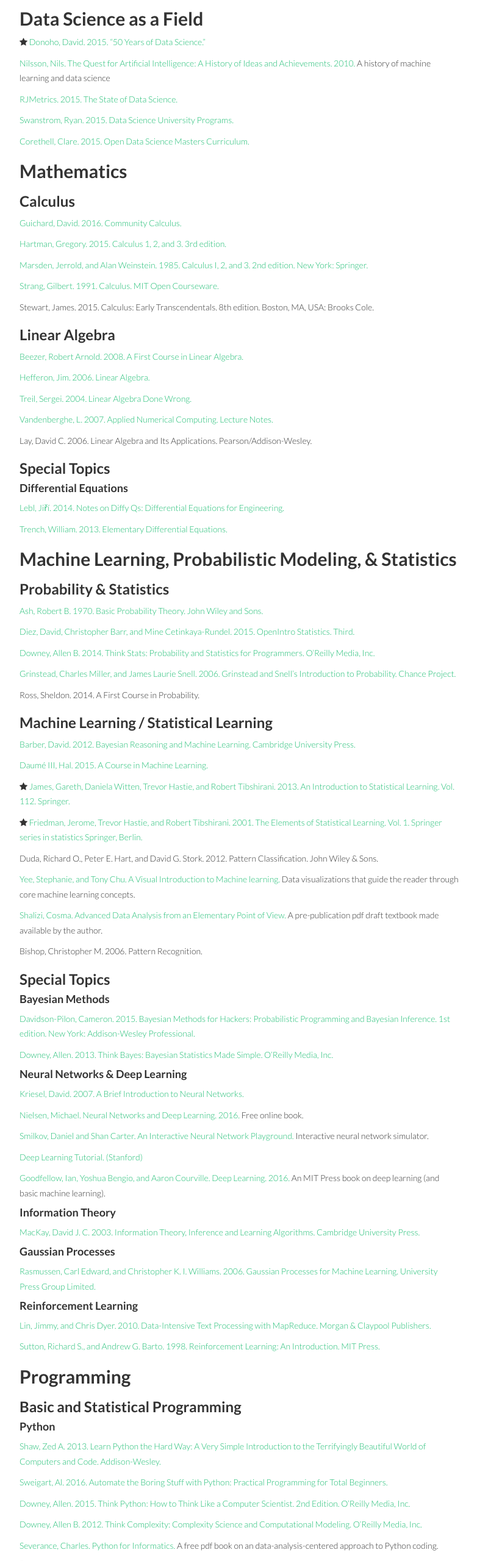
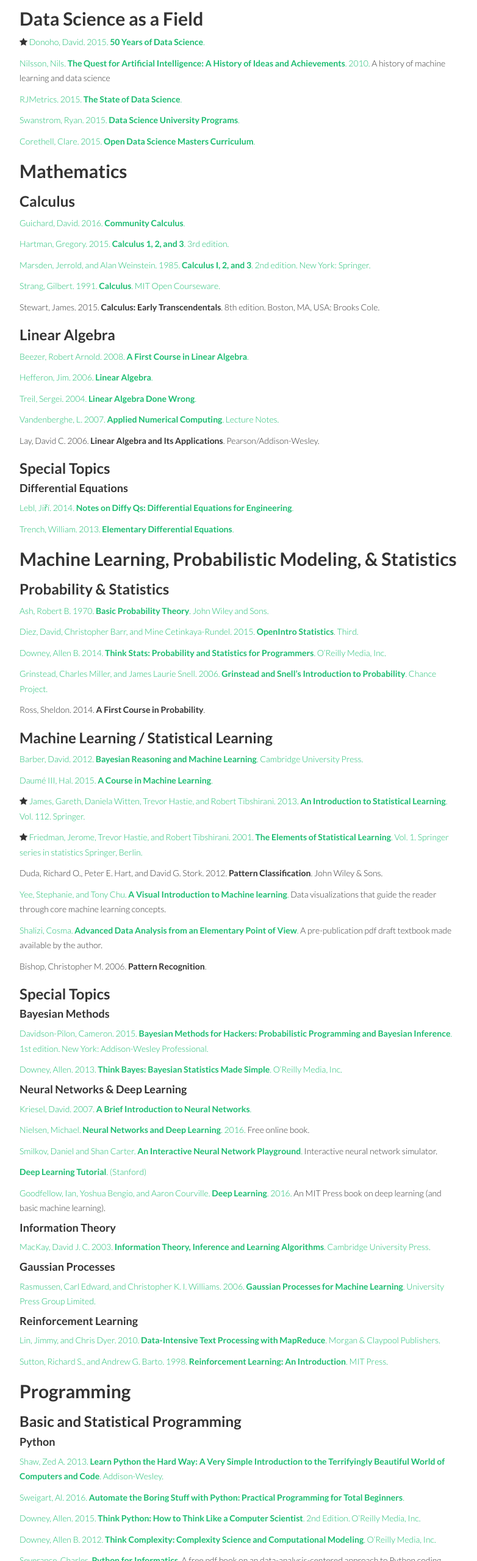
Before and after one commit to kylebradbury/website, a plain HTML site: page datascience.html in a window 1280 px wide. Shown: the part 2098-4658 px from the top of the page at 61% size, without its empty margins (248-1030 px from the left). Drawn offline with nearby package versions, Linux system fonts and the light colour scheme.

Commit message:
stylized book titles

```diff
--- a/datascience.html
+++ b/datascience.html
@@ -156,116 +156,116 @@
 
             <!-- Data Science as a Field -->
             <h2>Data Science as a Field</h2>
-            <p><i class="fa fa-star favorite" aria-hidden="true"></i> <a href="http://talhaoz.com/wp-content/uploads/2015/10/50YearsDataScience.pdf" target="_blank">Donoho, David. 2015. “50 Years of Data Science.”</a></p>
-            <p><a href="http://ai.stanford.edu/~nilsson/QAI/qai.pdf" target="_blank">Nilsson, Nils. The Quest for Artificial Intelligence: A History of Ideas and Achievements. 2010.</a> A history of machine learning and data science</p>
-            <p><a href="https://rjmetrics.com/resources/reports/the-state-of-data-science/" target="_blank">RJMetrics. 2015. The State of Data Science.</a></p>
-            <p><a href="http://data-science-university-programs.silk.co/" target="_blank">Swanstrom, Ryan. 2015. Data Science University Programs.</a></p>
-            <p><a href="http://datasciencemasters.org/" target="_blank">Corethell, Clare. 2015. Open Data Science Masters Curriculum.</a></p>
+            <p><i class="fa fa-star favorite" aria-hidden="true"></i> <a href="http://talhaoz.com/wp-content/uploads/2015/10/50YearsDataScience.pdf" target="_blank">Donoho, David. 2015. <span class="booktitle">50 Years of Data Science</span>.</a></p>
+            <p><a href="http://ai.stanford.edu/~nilsson/QAI/qai.pdf" target="_blank">Nilsson, Nils. <span class="booktitle">The Quest for Artificial Intelligence: A History of Ideas and Achievements</span>. 2010.</a> A history of machine learning and data science</p>
+            <p><a href="https://rjmetrics.com/resources/reports/the-state-of-data-science/" target="_blank">RJMetrics. 2015. <span class="booktitle">The State of Data Science</span>.</a></p>
+            <p><a href="http://data-science-university-programs.silk.co/" target="_blank">Swanstrom, Ryan. 2015. <span class="booktitle">Data Science University Programs</span>.</a></p>
+            <p><a href="http://datasciencemasters.org/" target="_blank">Corethell, Clare. 2015. <span class="booktitle">Open Data Science Masters Curriculum</span>.</a></p>
 
             <!-- Mathematics -->
             <h2>Mathematics</h2>
             <h3>Calculus</h3>
-            <p><a href="http://communitycalculus.org/" target="_blank">Guichard, David. 2016. Community Calculus.</a></p>
-            <p><a href="http://www.apexcalculus.com/downloads/" target="_blank">Hartman, Gregory. 2015. Calculus 1, 2, and 3. 3rd edition.</a></p>
-            <p><a href="http://www.cds.caltech.edu/~marsden/volume/Calculus/" target="_blank">Marsden, Jerrold, and Alan Weinstein. 1985. Calculus I, 2, and 3. 2nd edition. New York: Springer.</a></p>
-            <p><a href="http://ocw.mit.edu/resources/res-18-001-calculus-online-textbook-spring-2005/textbook/" target="_blank">Strang, Gilbert. 1991. Calculus. MIT Open Courseware.</a></p>
-            <p>Stewart, James. 2015. Calculus: Early Transcendentals. 8th edition. Boston, MA, USA: Brooks Cole.</p>
+            <p><a href="http://communitycalculus.org/" target="_blank">Guichard, David. 2016. <span class="booktitle">Community Calculus</span>.</a></p>
+            <p><a href="http://www.apexcalculus.com/downloads/" target="_blank">Hartman, Gregory. 2015. <span class="booktitle">Calculus 1, 2, and 3</span>. 3rd edition.</a></p>
+            <p><a href="http://www.cds.caltech.edu/~marsden/volume/Calculus/" target="_blank">Marsden, Jerrold, and Alan Weinstein. 1985. <span class="booktitle">Calculus I, 2, and 3</span>. 2nd edition. New York: Springer.</a></p>
+            <p><a href="http://ocw.mit.edu/resources/res-18-001-calculus-online-textbook-spring-2005/textbook/" target="_blank">Strang, Gilbert. 1991. <span class="booktitle">Calculus</span>. MIT Open Courseware.</a></p>
+            <p>Stewart, James. 2015. <span class="booktitle">Calculus: Early Transcendentals</span>. 8th edition. Boston, MA, USA: Brooks Cole.</p>
             <h3>Linear Algebra</h3>
-            <p><a href="http://linear.ups.edu/download/fcla-3.50-tablet.pdf" target="_blank">Beezer, Robert Arnold. 2008. A First Course in Linear Algebra.</a></p>
-            <p><a href="http://joshua.smcvt.edu/linearalgebra/book.pdf" target="_blank">Hefferon, Jim. 2006. Linear Algebra.</a></p>
-            <p><a href="http://www.math.brown.edu/~treil/papers/LADW/LADW-2014-09.pdf" target="_blank">Treil, Sergei. 2004. Linear Algebra Done Wrong.</a></p>
-            <p><a href="http://www.seas.ucla.edu/~vandenbe/103/reader.pdf" target="_blank">Vandenberghe, L. 2007. Applied Numerical Computing. Lecture Notes.</a></p>
-            <p>Lay, David C. 2006. Linear Algebra and Its Applications. Pearson/Addison-Wesley.</p>
+            <p><a href="http://linear.ups.edu/download/fcla-3.50-tablet.pdf" target="_blank">Beezer, Robert Arnold. 2008. <span class="booktitle">A First Course in Linear Algebra</span>.</a></p>
+            <p><a href="http://joshua.smcvt.edu/linearalgebra/book.pdf" target="_blank">Hefferon, Jim. 2006. <span class="booktitle">Linear Algebra</span>.</a></p>
+            <p><a href="http://www.math.brown.edu/~treil/papers/LADW/LADW-2014-09.pdf" target="_blank">Treil, Sergei. 2004. <span class="booktitle">Linear Algebra Done Wrong</span>.</a></p>
+            <p><a href="http://www.seas.ucla.edu/~vandenbe/103/reader.pdf" target="_blank">Vandenberghe, L. 2007. <span class="booktitle">Applied Numerical Computing</span>. Lecture Notes.</a></p>
+            <p>Lay, David C. 2006. <span class="booktitle">Linear Algebra and Its Applications</span>. Pearson/Addison-Wesley.</p>
 
             <!-- Special Topics -->
             <h3>Special Topics</h3>
             <h4>Differential Equations</h4>
-            <p><a href="http://www.jirka.org/diffyqs/htmlver/diffyqs.html" target="_blank">Lebl, Jiří. 2014. Notes on Diffy Qs: Differential Equations for Engineering.</a></p>
-            <p><a href="http://digitalcommons.trinity.edu/mono/8/" target="_blank">Trench, William. 2013. Elementary Differential Equations.</a></p>
+            <p><a href="http://www.jirka.org/diffyqs/htmlver/diffyqs.html" target="_blank">Lebl, Jiří. 2014. <span class="booktitle">Notes on Diffy Qs: Differential Equations for Engineering</span>.</a></p>
+            <p><a href="http://digitalcommons.trinity.edu/mono/8/" target="_blank">Trench, William. 2013. <span class="booktitle">Elementary Differential Equations</span>.</a></p>
 
             <!-- Machine Learning, Probabilistic Modeling, & Statistics -->
             <h2>Machine Learning, Probabilistic Modeling, &amp; Statistics</h2>
             <h3>Probability &amp; Statistics</h3>
-            <p><a href="http://www.math.uiuc.edu/~r-ash/BPT/BPT.pdf" target="_blank">Ash, Robert B. 1970. Basic Probability Theory. John Wiley and Sons.</a></p>
-            <p><a href="https://www.openintro.org/stat/textbook.php?stat_book=reset" target="_blank">Diez, David, Christopher Barr, and Mine Cetinkaya-Rundel. 2015. OpenIntro Statistics. Third.</a></p>
-            <p><a href="http://greenteapress.com/thinkstats2/index.html" target="_blank">Downey, Allen B. 2014. Think Stats: Probability and Statistics for Programmers.  O’Reilly Media, Inc.</a></p>
-            <p><a href="https://math.dartmouth.edu/~prob/prob/prob.pdf" target="_blank">Grinstead, Charles Miller, and James Laurie Snell. 2006. Grinstead and Snell’s Introduction to Probability. Chance Project.</a></p>
-            <p>Ross, Sheldon. 2014. A First Course in Probability.</p>
+            <p><a href="http://www.math.uiuc.edu/~r-ash/BPT/BPT.pdf" target="_blank">Ash, Robert B. 1970. <span class="booktitle">Basic Probability Theory</span>. John Wiley and Sons.</a></p>
+            <p><a href="https://www.openintro.org/stat/textbook.php?stat_book=reset" target="_blank">Diez, David, Christopher Barr, and Mine Cetinkaya-Rundel. 2015. <span class="booktitle">OpenIntro Statistics</span>. Third.</a></p>
+            <p><a href="http://greenteapress.com/thinkstats2/index.html" target="_blank">Downey, Allen B. 2014. <span class="booktitle">Think Stats: Probability and Statistics for Programmers</span>.  O’Reilly Media, Inc.</a></p>
+            <p><a href="https://math.dartmouth.edu/~prob/prob/prob.pdf" target="_blank">Grinstead, Charles Miller, and James Laurie Snell. 2006. <span class="booktitle">Grinstead and Snell’s Introduction to Probability</span>. Chance Project.</a></p>
+            <p>Ross, Sheldon. 2014. <span class="booktitle">A First Course in Probability</span>.</p>
             <h3>Machine Learning / Statistical Learning</h3>
-            <p><a href="http://www.cs.ucl.ac.uk/staff/d.barber/brml/" target="_blank">Barber, David. 2012. Bayesian Reasoning and Machine Learning. Cambridge University Press.</a></p>
-            <p><a href="http://ciml.info/" target="_blank">Daumé III, Hal. 2015. A Course in Machine Learning.</a></p>
-            <p><i class="fa fa-star favorite" aria-hidden="true"></i> <a href="http://www-bcf.usc.edu/~gareth/ISL/" target="_blank">James, Gareth, Daniela Witten, Trevor Hastie, and Robert Tibshirani. 2013. An Introduction to Statistical Learning. Vol. 112. Springer.</a></p>
-            <p><i class="fa fa-star favorite" aria-hidden="true"></i> <a href="http://statweb.stanford.edu/~tibs/ElemStatLearn/" target="_blank">Friedman, Jerome, Trevor Hastie, and Robert Tibshirani. 2001. The Elements of Statistical Learning. Vol. 1. Springer series in statistics Springer, Berlin.</a></p>
-            <p>Duda, Richard O., Peter E. Hart, and David G. Stork. 2012. Pattern Classification. John Wiley &amp; Sons.</p>
-            <p><a href="http://www.r2d3.us/" target="_blank">Yee, Stephanie, and Tony Chu. A Visual Introduction to Machine learning.</a> Data visualizations that guide the reader through core machine learning concepts.</p>
-            <p><a href="http://www.stat.cmu.edu/~cshalizi/ADAfaEPoV/" target="_blank">Shalizi, Cosma. Advanced Data Analysis from an Elementary Point of View.</a> A pre-publication pdf draft textbook made available by the author.</p>
-            <p>Bishop, Christopher M. 2006. Pattern Recognition.</p>
+            <p><a href="http://www.cs.ucl.ac.uk/staff/d.barber/brml/" target="_blank">Barber, David. 2012. <span class="booktitle">Bayesian Reasoning and Machine Learning</span>. Cambridge University Press.</a></p>
+            <p><a href="http://ciml.info/" target="_blank">Daumé III, Hal. 2015. <span class="booktitle">A Course in Machine Learning</span>.</a></p>
+            <p><i class="fa fa-star favorite" aria-hidden="true"></i> <a href="http://www-bcf.usc.edu/~gareth/ISL/" target="_blank">James, Gareth, Daniela Witten, Trevor Hastie, and Robert Tibshirani. 2013. <span class="booktitle">An Introduction to Statistical Learning</span>. Vol. 112. Springer.</a></p>
+            <p><i class="fa fa-star favorite" aria-hidden="true"></i> <a href="http://statweb.stanford.edu/~tibs/ElemStatLearn/" target="_blank">Friedman, Jerome, Trevor Hastie, and Robert Tibshirani. 2001. <span class="booktitle">The Elements of Statistical Learning</span>. Vol. 1. Springer series in statistics Springer, Berlin.</a></p>
+            <p>Duda, Richard O., Peter E. Hart, and David G. Stork. 2012. <span class="booktitle">Pattern Classification</span>. John Wiley &amp; Sons.</p>
+            <p><a href="http://www.r2d3.us/" target="_blank">Yee, Stephanie, and Tony Chu. <span class="booktitle">A Visual Introduction to Machine learning</span>.</a> Data visualizations that guide the reader through core machine learning concepts.</p>
+            <p><a href="http://www.stat.cmu.edu/~cshalizi/ADAfaEPoV/" target="_blank">Shalizi, Cosma. <span class="booktitle">Advanced Data Analysis from an Elementary Point of View</span>.</a> A pre-publication pdf draft textbook made available by the author.</p>
+            <p>Bishop, Christopher M. 2006. <span class="booktitle">Pattern Recognition</span>.</p>
 
             <!-- Special Topics -->
             <h3>Special Topics</h3>
 
             <h4>Bayesian Methods</h4>
-            <p><a href="http://camdavidsonpilon.github.io/Probabilistic-Programming-and-Bayesian-Methods-for-Hackers/" target="_blank">Davidson-Pilon, Cameron. 2015. Bayesian Methods for Hackers: Probabilistic Programming and Bayesian Inference. 1st edition. New York: Addison-Wesley Professional.</a></p>
-            <p><a href="http://greenteapress.com/wp/think-bayes/" target="_blank">Downey, Allen. 2013. Think Bayes: Bayesian Statistics Made Simple. O’Reilly Media, Inc.</a></p>
+            <p><a href="http://camdavidsonpilon.github.io/Probabilistic-Programming-and-Bayesian-Methods-for-Hackers/" target="_blank">Davidson-Pilon, Cameron. 2015. <span class="booktitle">Bayesian Methods for Hackers: Probabilistic Programming and Bayesian Inference</span>. 1st edition. New York: Addison-Wesley Professional.</a></p>
+            <p><a href="http://greenteapress.com/wp/think-bayes/" target="_blank">Downey, Allen. 2013. <span class="booktitle">Think Bayes: Bayesian Statistics Made Simple</span>. O’Reilly Media, Inc.</a></p>
 
             <h4>Neural Networks &amp; Deep Learning</h4>
-            <p><a href="http://www.dkriesel.com/en/science/neural_networks" target="_blank">Kriesel, David. 2007. A Brief Introduction to Neural Networks.</a></p>
-            <p><a href="http://neuralnetworksanddeeplearning.com/" target="_blank">Nielsen, Michael. Neural Networks and Deep Learning. 2016.</a> Free online book.</p>
-            <p><a href="http://playground.tensorflow.org/" target="_blank">Smilkov, Daniel and Shan Carter. An Interactive Neural Network Playground.</a> Interactive neural network simulator.</p>
-            <p><a href="http://ufldl.stanford.edu/tutorial/" target="_blank">Deep Learning Tutorial. (Stanford)</a></p>
-            <p><a href="http://www.deeplearningbook.org/" target="_blank">Goodfellow, Ian, Yoshua Bengio, and Aaron Courville. Deep Learning. 2016.</a> An MIT Press book on deep learning (and basic machine learning).</p>
+            <p><a href="http://www.dkriesel.com/en/science/neural_networks" target="_blank">Kriesel, David. 2007. <span class="booktitle">A Brief Introduction to Neural Networks</span>.</a></p>
+            <p><a href="http://neuralnetworksanddeeplearning.com/" target="_blank">Nielsen, Michael. <span class="booktitle">Neural Networks and Deep Learning</span>. 2016.</a> Free online book.</p>
+            <p><a href="http://playground.tensorflow.org/" target="_blank">Smilkov, Daniel and Shan Carter. <span class="booktitle">An Interactive Neural Network Playground</span>.</a> Interactive neural network simulator.</p>
+            <p><a href="http://ufldl.stanford.edu/tutorial/" target="_blank"><span class="booktitle">Deep Learning Tutorial</span>. (Stanford)</a></p>
+            <p><a href="http://www.deeplearningbook.org/" target="_blank">Goodfellow, Ian, Yoshua Bengio, and Aaron Courville. <span class="booktitle">Deep Learning</span>. 2016.</a> An MIT Press book on deep learning (and basic machine learning).</p>
 
             <h4>Information Theory</h4>
-            <p><a href="http://www.inference.phy.cam.ac.uk/mackay/itila/book.html" target="_blank">MacKay, David J. C. 2003. Information Theory, Inference and Learning Algorithms. Cambridge University Press.</a></p>
+            <p><a href="http://www.inference.phy.cam.ac.uk/mackay/itila/book.html" target="_blank">MacKay, David J. C. 2003. <span class="booktitle">Information Theory, Inference and Learning Algorithms</span>. Cambridge University Press.</a></p>
 
             <h4>Gaussian Processes</h4>
-            <p><a href="http://www.gaussianprocess.org/gpml/chapters/" target="_blank">Rasmussen, Carl Edward, and Christopher K. I. Williams. 2006. Gaussian Processes for Machine Learning. University Press Group Limited.</a></p>
+            <p><a href="http://www.gaussianprocess.org/gpml/chapters/" target="_blank">Rasmussen, Carl Edward, and Christopher K. I. Williams. 2006. <span class="booktitle">Gaussian Processes for Machine Learning</span>. University Press Group Limited.</a></p>
 
             <h4>Reinforcement Learning</h4>
-            <p><a href="https://lintool.github.io/MapReduceAlgorithms/" target="_blank">Lin, Jimmy, and Chris Dyer. 2010. Data-Intensive Text Processing with MapReduce. Morgan &amp; Claypool Publishers.</a></p>
-            <p><a href="http://webdocs.cs.ualberta.ca/~sutton/book/ebook/" target="_blank">Sutton, Richard S., and Andrew G. Barto. 1998. Reinforcement Learning: An Introduction. MIT Press.</a></p>
+            <p><a href="https://lintool.github.io/MapReduceAlgorithms/" target="_blank">Lin, Jimmy, and Chris Dyer. 2010. <span class="booktitle">Data-Intensive Text Processing with MapReduce</span>. Morgan &amp; Claypool Publishers.</a></p>
+            <p><a href="http://webdocs.cs.ualberta.ca/~sutton/book/ebook/" target="_blank">Sutton, Richard S., and Andrew G. Barto. 1998. <span class="booktitle">Reinforcement Learning: An Introduction</span>. MIT Press.</a></p>
 
             <!-- Programming -->
             <h2>Programming</h2>
             <h3>Basic and Statistical Programming</h3>
             <h4>Python</h4>
-            <p><a href="http://learnpythonthehardway.org/book/" target="_blank">Shaw, Zed A. 2013. Learn Python the Hard Way: A Very Simple Introduction to the Terrifyingly Beautiful World of Computers and Code. Addison-Wesley.</a></p>
-            <p><a href="https://automatetheboringstuff.com/" target="_blank">Sweigart, Al. 2016. Automate the Boring Stuff with Python: Practical Programming for Total Beginners.</a></p>
-            <p><a href="http://greenteapress.com/wp/think-python-2e/" target="_blank">Downey, Allen. 2015. Think Python: How to Think Like a Computer Scientist. 2nd Edition. O’Reilly Media, Inc.</a></p>
-            <p><a href="http://greenteapress.com/complexity/index.html" target="_blank">Downey, Allen B. 2012. Think Complexity: Complexity Science and Computational Modeling.  O’Reilly Media, Inc.</a></p>
-            <p><a href="http://www.pythonlearn.com/book.php" target="_blank">Severance, Charles. Python for Informatics.</a> A free pdf book on an data-analysis-centered approach to Python coding.</p>
+            <p><a href="http://learnpythonthehardway.org/book/" target="_blank">Shaw, Zed A. 2013. <span class="booktitle">Learn Python the Hard Way: A Very Simple Introduction to the Terrifyingly Beautiful World of Computers and Code</span>. Addison-Wesley.</a></p>
+            <p><a href="https://automatetheboringstuff.com/" target="_blank">Sweigart, Al. 2016. <span class="booktitle">Automate the Boring Stuff with Python: Practical Programming for Total Beginners</span>.</a></p>
+            <p><a href="http://greenteapress.com/wp/think-python-2e/" target="_blank">Downey, Allen. 2015. <span class="booktitle">Think Python: How to Think Like a Computer Scientist</span>. 2nd Edition. O’Reilly Media, Inc.</a></p>
+            <p><a href="http://greenteapress.com/complexity/index.html" target="_blank">Downey, Allen B. 2012. <span class="booktitle">Think Complexity: Complexity Science and Computational Modeling</span>.  O’Reilly Media, Inc.</a></p>
+            <p><a href="http://www.pythonlearn.com/book.php" target="_blank">Severance, Charles. <span class="booktitle">Python for Informatics</span>.</a> A free pdf book on an data-analysis-centered approach to Python coding.</p>
             <h4>R</h4>
-            <p><a href="http://adv-r.had.co.nz/">Wickham, Hadley. Advanced R.</a> An online textbook based on a popular print book on R.</p>
-            <p><a href="http://health.adelaide.edu.au/psychology/ccs/teaching/lsr/" target="_blank">Navarro, Daniel. 2015. Learning Statistics with R: A Tutorial for Psychology Students and Other Beginners (version 0.5).</a></p>
+            <p><a href="http://adv-r.had.co.nz/">Wickham, Hadley. <span class="booktitle">Advanced R</span>.</a> An online textbook based on a popular print book on R.</p>
+            <p><a href="http://health.adelaide.edu.au/psychology/ccs/teaching/lsr/" target="_blank">Navarro, Daniel. 2015. <span class="booktitle">Learning Statistics with R: A Tutorial for Psychology Students and Other Beginners (version 0.5)</span>.</a></p>
             <h4>MATLAB</h4>
-            <p><a href="http://antoniahamilton.com/matlab_for_psychologists.pdf" target="_blank">Hamilton, Antonia. Matlab for Psychologists. 2004.</a> A MATLAB beginner's pdf tutorial.</p>
-            <p><a href="http://www.mathworks.com/help/stats/getting-started-12.html" target="_blank">Mathworks MATLAB Statistics and Machine Learning Toolbox Tutorial.</a></p>
+            <p><a href="http://antoniahamilton.com/matlab_for_psychologists.pdf" target="_blank">Hamilton, Antonia. <span class="booktitle">Matlab for Psychologists</span>. 2004.</a> A MATLAB beginner's pdf tutorial.</p>
+            <p><a href="http://www.mathworks.com/help/stats/getting-started-12.html" target="_blank"><span class="booktitle">Mathworks MATLAB Statistics and Machine Learning Toolbox Tutorial</span>.</a></p>
 
             <!-- Visualizations -->
             <h3>Visualization</h3>
             <h4>Best Practices</h4>
-            <p>Tufte, Edward R. 2001. The Visual Display of Quantitative Information. 2nd edition. Cheshire, Conn: Graphics Pr.</p>
-            <p>Few, Stephen. 2009. Now You See It: Simple Visualization Techniques for Quantitative Analysis. Analytics Press.</p>
-            <p>Cairo, Alberto. 2012. The Functional Art: An Introduction to Information Graphics and Visualization. New Riders.</p>
+            <p>Tufte, Edward R. 2001. <span class="booktitle">The Visual Display of Quantitative Information</span>. 2nd edition. Cheshire, Conn: Graphics Pr.</p>
+            <p>Few, Stephen. 2009. <span class="booktitle">Now You See It: Simple Visualization Techniques for Quantitative Analysis</span>. Analytics Press.</p>
+            <p>Cairo, Alberto. 2012. <span class="booktitle">The Functional Art: An Introduction to Information Graphics and Visualization</span>. New Riders.</p>
             <h4>D3.js</h4>
-            <p><a href="http://chimera.labs.oreilly.com/books/1230000000345" target="_blank">Murray, Scott. 2013. Interactive Data Visualization for the Web. O’Reilly Media, Inc.</a></p>
-            <p><a href="https://leanpub.com/D3-Tips-and-Tricks/read#leanpub-auto-leanpub" target="_blank">Maclean, Malcolm. 2013. D3 Tips and Tricks. Leanpub.</a></p>
+            <p><a href="http://chimera.labs.oreilly.com/books/1230000000345" target="_blank">Murray, Scott. 2013. <span class="booktitle">Interactive Data Visualization for the Web</span>. O’Reilly Media, Inc.</a></p>
+            <p><a href="https://leanpub.com/D3-Tips-and-Tricks/read#leanpub-auto-leanpub" target="_blank">Maclean, Malcolm. 2013. <span class="booktitle">D3 Tips and Tricks</span>. Leanpub.</a></p>
 
             <!-- Special Topics -->
             <h3>Special Topics</h3>
             <h4>Git</h4>
-            <p><a href="https://www.atlassian.com/git/tutorials/" target="_blank">Atlassian. Git Tutorial.</a></p>
+            <p><a href="https://www.atlassian.com/git/tutorials/" target="_blank">Atlassian. <span class="booktitle">Git Tutorial</span>.</a></p>
 
             <h4>Regular Expressions</h4>
-            <p><a href="http://regexr.com/" target="_blank">Skinner, Grant. RegExr.</a> An online tool to learn, build, &amp; test Regular Expressions.</p>
+            <p><a href="http://regexr.com/" target="_blank">Skinner, Grant. <span class="booktitle">RegExr</span>.</a> An online tool to learn, build, &amp; test Regular Expressions.</p>
 
             <h4>SQL</h4>
-            <p><a href="http://www.mathcs.emory.edu/~cheung/Courses/377/Others/tutorial.pdf" target="_blank">Gertz, M. 2000. Oracle/SQL Tutorial.</a></p>
-            <p><a href="http://downloads.mysql.com/docs/mysql-tutorial-excerpt-5.1-en.pdf" target="_blank">MySQL Tutorial. 1997. MySQL 5.1 Reference Manual.</a></p>
+            <p><a href="http://www.mathcs.emory.edu/~cheung/Courses/377/Others/tutorial.pdf" target="_blank">Gertz, M. 2000. <span class="booktitle">Oracle/SQL Tutorial</span>.</a></p>
+            <p><a href="http://downloads.mysql.com/docs/mysql-tutorial-excerpt-5.1-en.pdf" target="_blank"><span class="booktitle">MySQL Tutorial</span>. 1997.</a> MySQL 5.1 Reference Manual.</p>
 
             <h4>MapReduce and Big Data</h4>
-            <p><a href="http://www.mmds.org/" target="_blank">Leskovec, Jure, Anand Rajaraman, and Jeffrey David Ullman. 2014. Mining of Massive Datasets. Cambridge University Press.</a></p>
-            <p><a href="http://lintool.github.io/MapReduceAlgorithms/" target="_blank">Lin, Jimmy, and Chris Dyer. 2010. Data-Intensive Text Processing with MapReduce. Morgan &amp; Claypool Publishers.</a></p>
+            <p><a href="http://www.mmds.org/" target="_blank">Leskovec, Jure, Anand Rajaraman, and Jeffrey David Ullman. 2014. <span class="booktitle">Mining of Massive Datasets</span>. Cambridge University Press.</a></p>
+            <p><a href="http://lintool.github.io/MapReduceAlgorithms/" target="_blank">Lin, Jimmy, and Chris Dyer. 2010. <span class="booktitle">Data-Intensive Text Processing with MapReduce</span>. Morgan &amp; Claypool Publishers.</a></p>
         </div>
     </section>
 
--- a/less/datascience.less
+++ b/less/datascience.less
@@ -402,3 +402,7 @@
 	font-weight: 300;
 	color: @gray-darkest;
 }
+
+span.booktitle {
+	font-weight: bold;
+}
```
Also changed, not shown: css/datascience.css.
